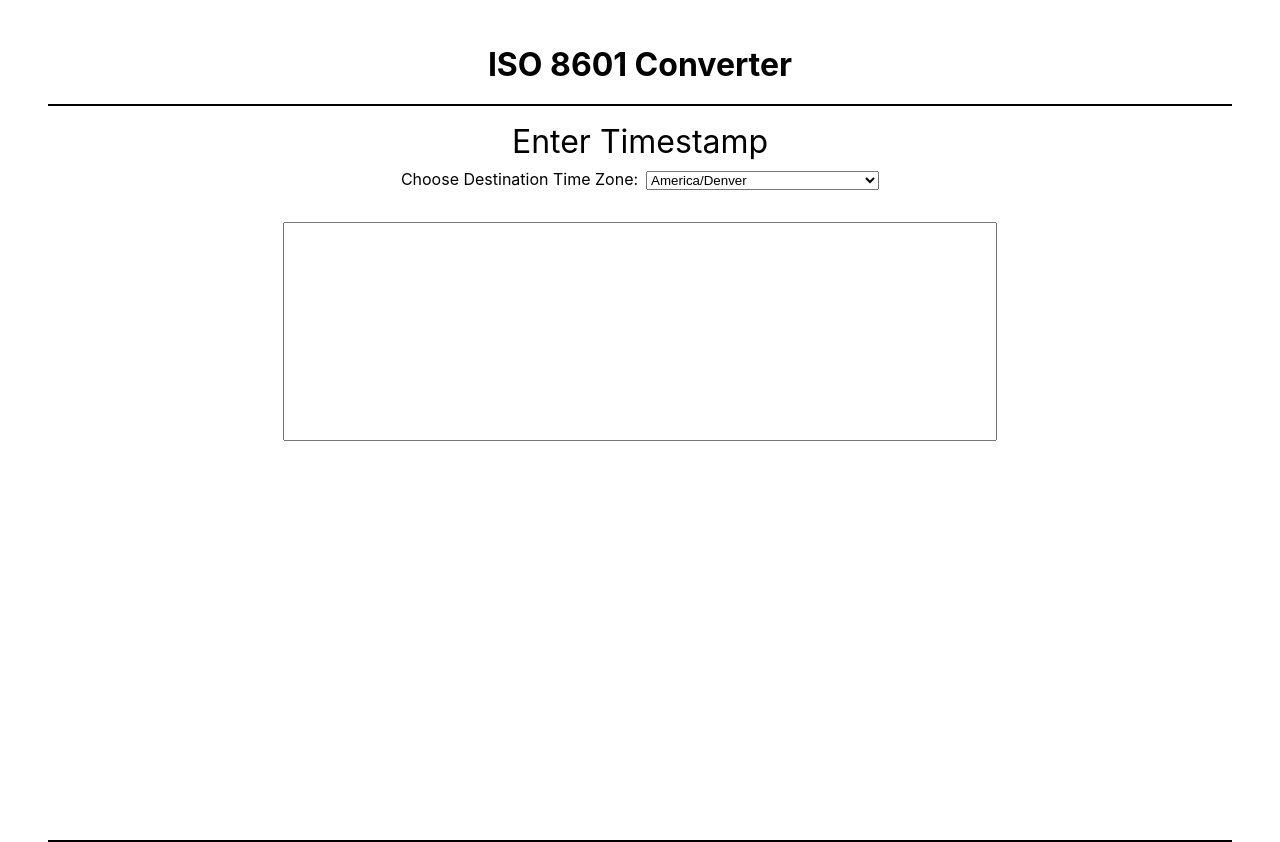
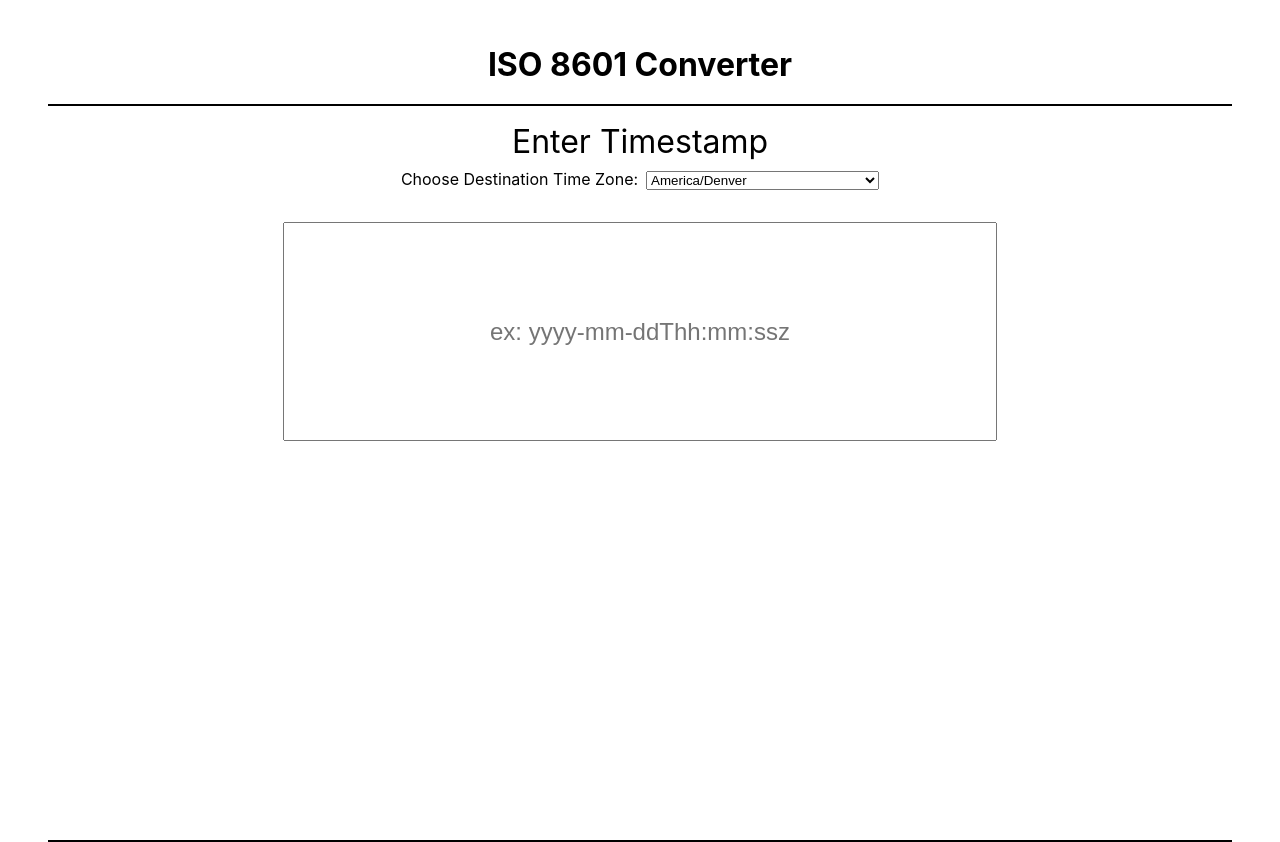
Before and after one commit to tylrs/iso-8601-converter, a React (Create React App) app: page / in a window 1280 px wide. Built offline with nearby package versions, Linux system fonts and the light colour scheme.

Commit message:
Add placeholder

```diff
--- a/src/components/App/App.js
+++ b/src/components/App/App.js
@@ -36,7 +36,14 @@ const App = () => {
         <section className='input-section'>
           <label className='input-label' htmlFor='timestamp'>Enter Timestamp</label>
           <TimeZoneForm setCity={setCity} city={city}/>
-          <input className='timestamp-input' type='text' id='timestamp' value={timestamp} onChange={(e) => handleChange(e)}/>
+          <input
+            className='timestamp-input'
+            type='text'
+            id='timestamp'
+            value={timestamp}
+            onChange={(e) => handleChange(e)}
+            placeholder='ex: yyyy-mm-ddThh:mm:ssz'
+          />
         </section>
         {converted &&
           <section className='output-section'>
```
